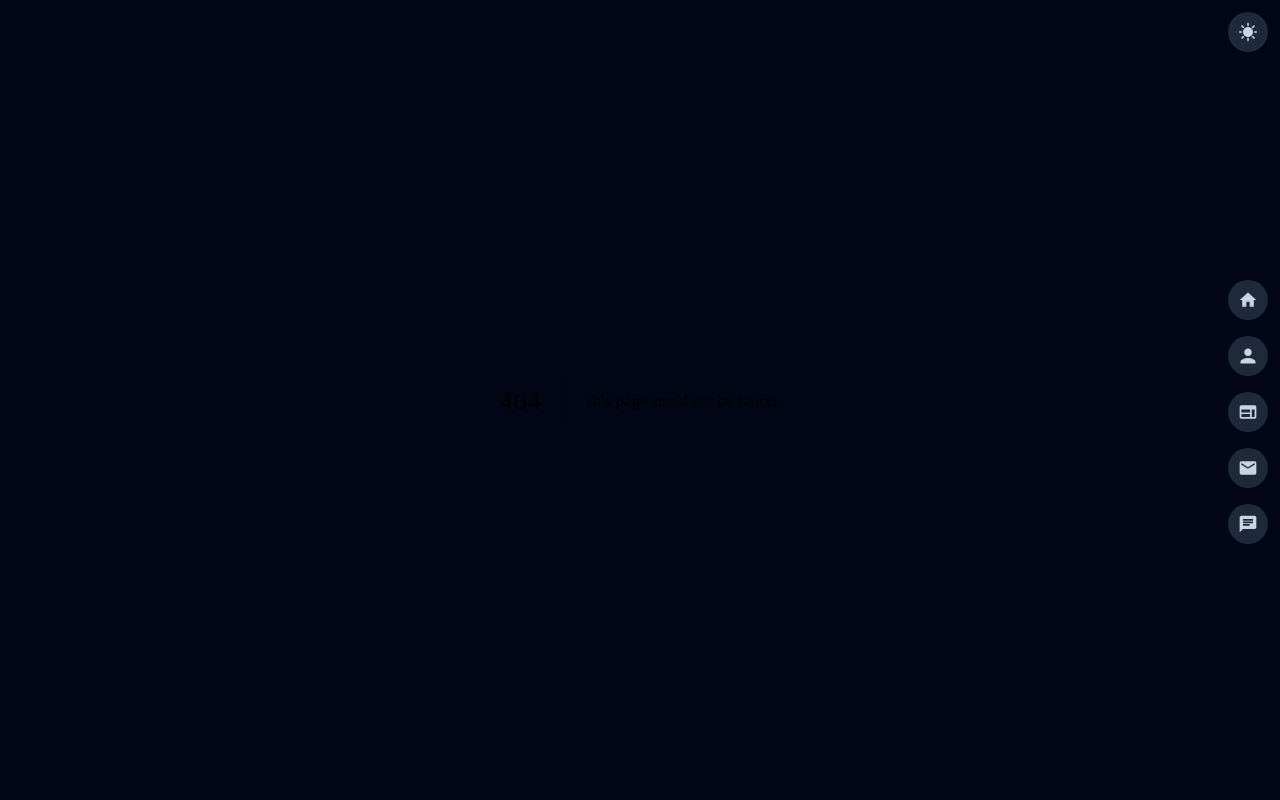
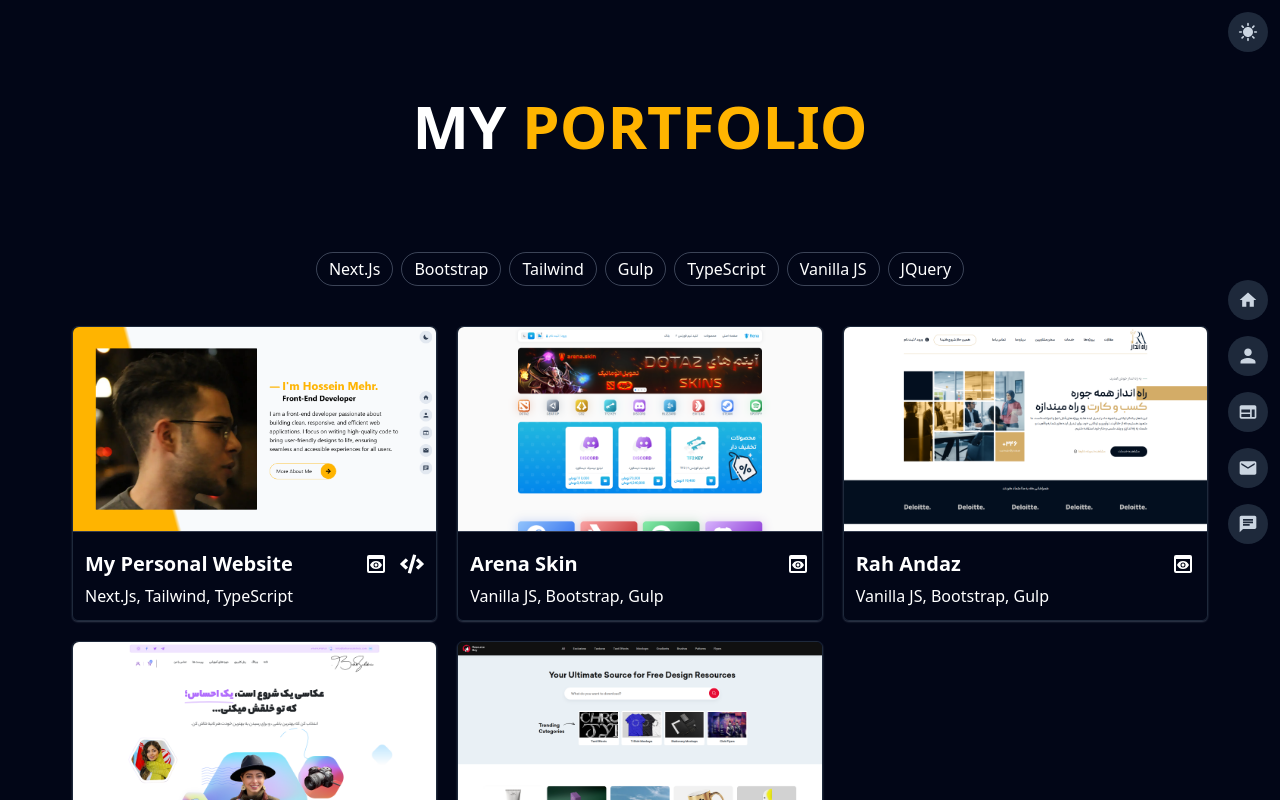
Before and after one commit to Itshossein128/personal-website, a Next.js app: page /blogs in a window 1280 px wide. Before the commit this address had no page. Shown: the top 800 px of the page. Built offline with nearby package versions, Linux system fonts and the light colour scheme.

Commit message:
about completed

```diff
--- a/src/app/about/page.tsx
+++ b/src/app/about/page.tsx
@@ -1,9 +1,8 @@
-import AboutButton from "../components/AboutButton";
 import AboutComponent from "../components/AboutComponent";
 
 export default function Contact() {
   return (
-    <main className="max-w-5xl m-auto pb-6">
+    <main className="container m-auto pb-6">
       <h3 className="text-center text-5xl md:text-6xl font-bold mb-16 xl:mb-24 mt-16 xl:mt-24">
         ABOUT <span className="text-primary">ME </span>
       </h3>
--- /dev/null
+++ b/src/app/admin/blogs/page.tsx
@@ -0,0 +1,7 @@
+import React from 'react'
+
+export default function BlogManagement() {
+  return (
+    <div>BlogManagement</div>
+  )
+}
--- /dev/null
+++ b/src/app/blogs/page.tsx
@@ -0,0 +1,220 @@
+"use client";
+
+import { useState } from "react";
+import Image from "next/image";
+import { MdPreview } from "react-icons/md";
+import { FaCode } from "react-icons/fa";
+
+interface TechItem {
+  label: string;
+  checked: boolean;
+}
+
+interface Techs {
+  [key: string]: TechItem; // Allows string indexing
+}
+
+const techs: Techs = {
+  next: {
+    label: "Next.Js",
+    checked: false,
+  },
+  bootstrap: {
+    label: "Bootstrap",
+    checked: false,
+  },
+  tailwind: {
+    label: "Tailwind",
+    checked: false,
+  },
+  gulp: {
+    label: "Gulp",
+    checked: false,
+  },
+  typeScript: {
+    label: "TypeScript",
+    checked: false,
+  },
+  vanilla: {
+    label: "Vanilla JS",
+    checked: false,
+  },
+  jquery: {
+    label: "JQuery",
+    checked: false,
+  },
+};
+
+export type Tportfolio = {
+  title: string;
+  imageUrl: string;
+  id: number;
+  href: string;
+  repo: string | undefined;
+  techs: string[];
+};
+
+const portfoliosData: Tportfolio[] = [
+  {
+    title: "My Personal Website",
+    imageUrl: "/hoseindev.png",
+    id: 1,
+    href: "https://hossein-personal-website.vercel.app/",
+    repo: "https://github.com/Itshossein128/personal-website",
+    techs: [techs.next.label, techs.tailwind.label, techs.typeScript.label],
+  },
+  {
+    title: "Arena Skin",
+    imageUrl: "/arena-skin.png",
+    id: 2,
+    href: "https://arena.skin/",
+    repo: undefined,
+    techs: [techs.vanilla.label, techs.bootstrap.label, techs.gulp.label],
+  },
+  {
+    title: "Rah Andaz",
+    imageUrl: "/rahandaz.png",
+    id: 3,
+    href: "https://rahandaz.org",
+    repo: undefined,
+    techs: [techs.vanilla.label, techs.bootstrap.label, techs.gulp.label],
+  },
+  {
+    title: "Bahare Salehnia",
+    imageUrl: "/baharesalehnia.png",
+    id: 4,
+    href: "https://baharesalehnia.com/",
+    repo: undefined,
+    techs: [techs.jquery.label, techs.bootstrap.label, techs.gulp.label],
+  },
+  {
+    title: "Resource Boy",
+    imageUrl: "/resourceboy.png",
+    id: 5,
+    href: "https://resourceboy.com/",
+    repo: undefined,
+    techs: [techs.jquery.label, techs.bootstrap.label, techs.gulp.label],
+  },
+];
+
+export default function Blog() {
+  const [tags, setTags] = useState<Techs>(techs);
+  const [portfolios, setPortfolios] = useState(portfoliosData);
+
+  const handleTagClick = (label: string) => {
+    setTags((prevTags) => {
+      const newTags = { ...prevTags };
+      for (const key in newTags) {
+        if (newTags[key].label === label) {
+          newTags[key] = { ...newTags[key], checked: !newTags[key].checked };
+        }
+      }
+
+      // Get the list of checked tags
+      const checkedTags = Object.values(newTags)
+        .filter((tag) => tag.checked)
+        .map((tag) => tag.label);
+
+      // Filter portfolios based on checked tags
+      if (checkedTags.length > 0) {
+        setPortfolios(
+          portfoliosData.filter((portfolio) =>
+            checkedTags.every((tag) => portfolio.techs.includes(tag))
+          )
+        );
+      } else {
+        setPortfolios(portfoliosData);
+      }
+
+      return newTags;
+    });
+  };
+
+  return (
+    <main>
+      <h3 className="text-center text-5xl md:text-6xl font-bold mb-16 xl:mb-24 mt-16 xl:mt-24">
+        MY <span className="text-primary">PORTFOLIO</span>
+      </h3>
+      <ul className="flex items-center justify-center gap-2 flex-wrap">
+        {Object.entries(tags).map(([key, { label, checked }]) => (
+          <li
+            key={key}
+            onClick={() => handleTagClick(label)}
+            className={`px-3 py-1 border border-slate-400/40 rounded-full ${
+              checked ? "bg-primary text-slate-700" : ""
+            }`}
+          >
+            <button className="focus:outline-none">{label}</button>
+          </li>
+        ))}
+      </ul>
+      <ul className="grid md:grid-cols-2 lg:grid-cols-3 2xl:grid-cols-4 gap-5 m-auto mt-10 pb-10">
+        {portfolios.map(({ title, imageUrl, id, href, repo, techs }) => {
+          return (
+            <li key={id}>
+              <div
+                className="shadow-sm shadow-slate-400/70 border border-slate-200 dark:shadow-slate-400/35 dark:border-slate-800 rounded-md group block"
+                onClick={() => window.open(href, "_blank")}
+              >
+                <div className="relative overflow-hidden rounded-tr-md rounded-tl-md pt-[56.25%] border-b border-slate-400/35 placeholder-animation">
+                  <Image
+                    src={imageUrl}
+                    alt={title}
+                    width={384}
+                    height={216}
+                    className="absolute left-0 top-0 w-full transition duration-200 group-hover:scale-[1.05]"
+                  />
+                </div>
+                <div className="p-3">
+                  <div className="flex items-center justify-between">
+                    <h4 className="text-xl font-semibold">
+                      <a
+                        href={href}
+                        target="_blank"
+                        className="hover:text-primary transition"
+                      >
+                        {title}
+                      </a>
+                    </h4>
+                    <div className="flex items-center gap-3 my-2">
+                      <a
+                        href={href}
+                        className="hover:text-primary transition"
+                        target="_blank"
+                        onClick={(e) => e.stopPropagation()}
+                      >
+                        <MdPreview size={24} />
+                      </a>
+                      {repo && (
+                        <a
+                          href={repo}
+                          onClick={(e) => {
+                            e.stopPropagation();
+                            // window.open(repo, "_blank");
+                          }}
+                          className="hover:text-primary transition"
+                          target="_blank"
+                          rel="noopener noreferrer"
+                        >
+                          <FaCode size={24} />
+                        </a>
+                      )}
+                    </div>
+                  </div>
+                  <div>
+                    {techs.map((tech, index) => (
+                      <span key={tech} className="">
+                        {tech}
+                        {index < techs.length - 1 && ", "}
+                      </span>
+                    ))}
+                  </div>
+                </div>
+              </div>
+            </li>
+          );
+        })}
+      </ul>
+    </main>
+  );
+}
--- a/src/app/contact/page.tsx
+++ b/src/app/contact/page.tsx
@@ -6,11 +6,11 @@ import ContactForm from "./components/ContactForm";
 
 export default function Contact() {
   return (
-    <main className="max-w-5xl m-auto pb-6">
+    <main className="m-auto pb-6">
       <h3 className="text-center text-5xl md:text-6xl font-bold mb-16 xl:mb-24 mt-16 xl:mt-24">
         GET IN <span className="text-primary">TOUCH</span>
       </h3>
-      <div className="grid md:grid-cols-[350px,auto] gap-10">
+      <div className="grid md:grid-cols-[450px,auto] gap-10">
         <div>
           <span className="font-semibold text-2xl mb-4 block">
             Don&apos;t be shy!
--- a/src/app/globals.css
+++ b/src/app/globals.css
@@ -2,15 +2,16 @@
 @tailwind components;
 @tailwind utilities;
 
-@media screen and (min-width: 768px) {
   body:has(.home-main) {
     background-image: linear-gradient(165deg, #ffb400 35%, transparent 36%);
+    background-repeat: no-repeat;
   }
-}
+
 
 @media screen and (min-width: 1024px) {
   body:has(.home-main) {
-    background-image: linear-gradient(75deg, #ffb400 25%, transparent 26%);
+    background-image: linear-gradient(75deg, #ffb400 30%, transparent 31%);
+    background-repeat: no-repeat;
   }
 }
 .button-hover {
@@ -190,3 +191,18 @@ input:-webkit-autofill:active {
   height: 1px;
   @apply w-6 bg-primary absolute left-0 top-1/2 -translate-y-1/2;
 }
+/* width */
+::-webkit-scrollbar {
+  width: 8px;
+  position: absolute;
+}
+
+/* Track */
+::-webkit-scrollbar-track {
+  @apply bg-slate-400 dark:bg-slate-800;
+}
+
+/* Handle */
+::-webkit-scrollbar-thumb {
+  @apply bg-slate-600 dark:bg-slate-600;
+}
--- a/src/app/layout.tsx
+++ b/src/app/layout.tsx
@@ -11,7 +11,6 @@ import { IoMdPerson } from "react-icons/io";
 import { MdOutlineWeb } from "react-icons/md";
 import { MdEmail } from "react-icons/md";
 import { MdChat } from "react-icons/md";
-
 const geistSans = localFont({
   src: "./fonts/GeistVF.woff",
   variable: "--font-geist-sans",
@@ -43,12 +42,12 @@ export default function RootLayout({
           defaultTheme="dark"
           disableTransitionOnChange
         >
-          <div className="container mx-auto col-start-2 col-end-3">
+          <div className="container xl:max-w-7xl mx-auto col-start-2 col-end-3">
             {children}
           </div>
           <div className="md:grid grid-rows-[1fr,auto,1fr] md:fixed md:top-3 md:right-3  md:h-dvh justify-end">
             <ThemeChanger />
-            <nav className="md:row-start-2 md:row-end-3 md:block w-full py-3 px-3 md:px-0 bg-gray-900/80  backdrop-blur-lg backdrop-invert-[0.1] md:backdrop-blur-none md:backdrop-invert-0 md:bg-transparent fixed bottom-0 right-0 md:relative shadow-slate-900 dark:shadow-slate-300 shadow-[0_10px_18px_0] md:shadow-none">
+            <nav className="md:row-start-2 md:row-end-3 md:block w-full py-3 px-3 md:px-0 bg-gray-900/80  backdrop-blur-lg backdrop-invert-[0.1] md:backdrop-blur-none md:backdrop-invert-0 md:bg-transparent fixed bottom-0 right-0 md:relative shadow-slate-900 dark:shadow-slate-300 shadow-[0_10px_18px_0] md:shadow-none z-50">
               <ul className="flex flex-row md:flex-col justify-between w-full items-center md:space-y-4 z-20 relative container m-auto">
                 {[
                   {
--- a/src/app/page.tsx
+++ b/src/app/page.tsx
@@ -5,7 +5,7 @@ import AboutButton from "./components/AboutButton";
 export default function Home() {
   return (
     <main className="home-main flex flex-col lg:flex-row items-center sm:justify-center lg:justify-between text-center lg:text-left py-3 lg:py-10 gap-8 lg:gap-10 xl:gap-32 lg:pr-10 xl:pr-20">
-      <div className="aspect-square rounded-sm max-w-96 md:max-w-sm lg:max-w-lg xl:max-w-xl w-full shrink-0 overflow-hidden placeholder-animation relative">
+      <div className="aspect-square rounded-sm sm:max-w-96 md:max-w-sm lg:max-w-lg xl:max-w-xl w-full shrink-0 overflow-hidden placeholder-animation relative">
         <Image
           alt=""
           src={"/avatar2.png"}
```
Also changed, not shown: liara.json (deleted, +0 -8 lines), src/app/components/AboutButton.tsx (+13 -19 lines), src/app/components/AboutComponent.tsx (+59 -3 lines), src/app/components/AnimatedButton.tsx (+8 -2 lines).
